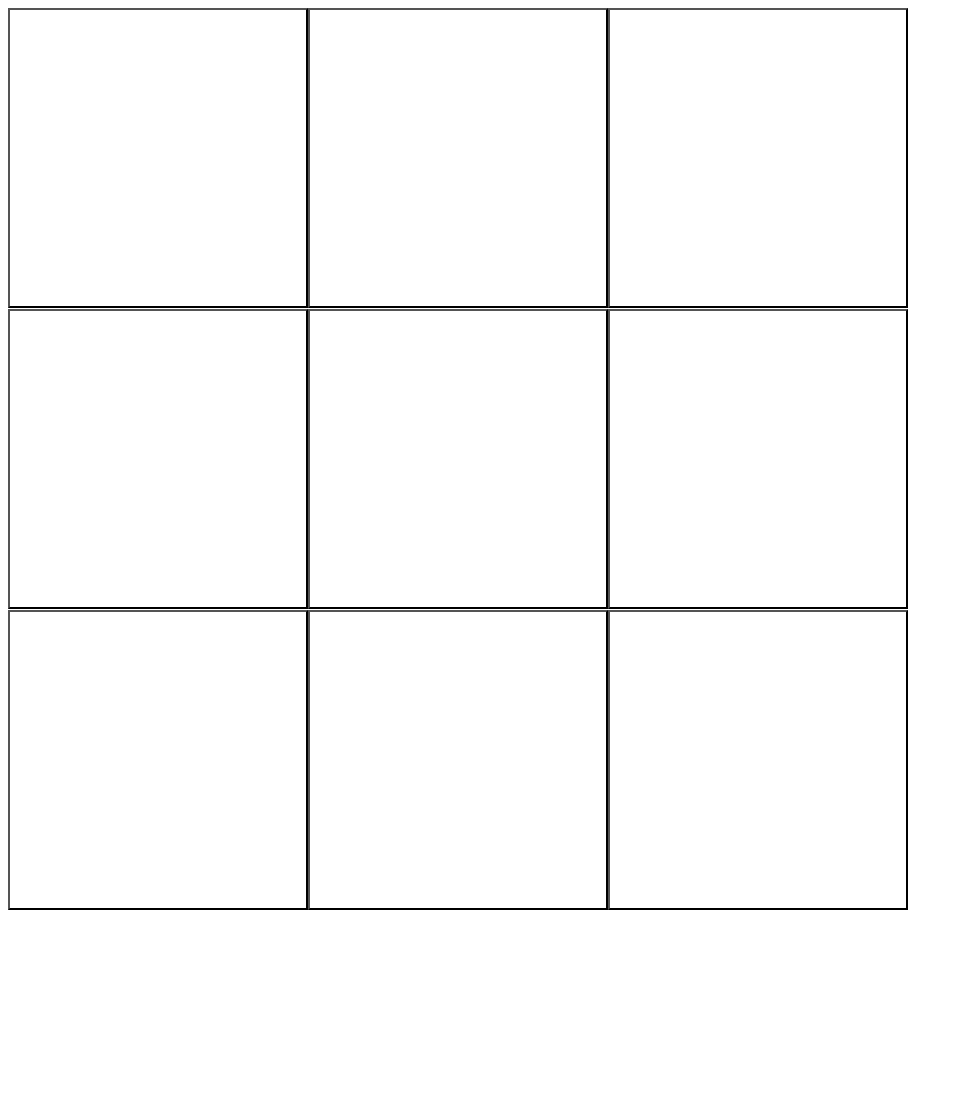
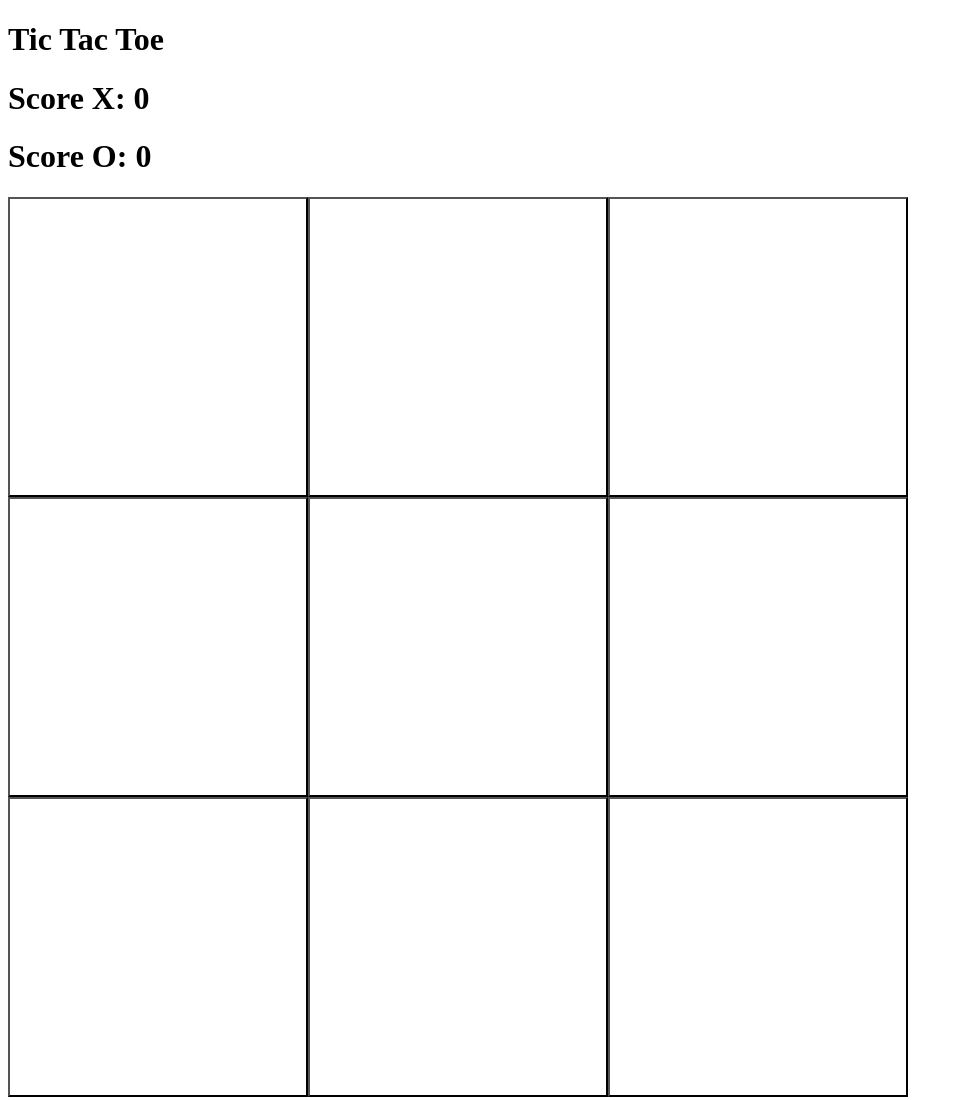
Before and after one commit to CoreyHam/tictactoe, a plain HTML site: page index.html in a window 1280 px wide. Shown: the whole page, without its empty margins (0-963 px from the left). Before the commit the page ends 919 px from the top, so only its background shows below. Drawn offline with Linux system fonts and the light colour scheme.

Commit message:
Update dev

```diff
--- a/css/style.css
+++ b/css/style.css
@@ -1,5 +1,9 @@
 .board{
-    max-width: 900px;
+    width: 900px;
+    height: 900px;
+    display: flex;
+    flex-flow: row wrap;
+
 }
 
 .tile{
@@ -11,4 +15,5 @@
 }
 .tile:disabled{
     background-color: black;
+    color: white;
 }
--- a/js/main.js
+++ b/js/main.js
@@ -2,7 +2,8 @@
 class Model {
     constructor() {
         this.title = "Tic Tac Toe";
-        this.score = 0;
+        this.scoreX = 0;
+        this.scoreO = 0;
         this.turn = "X's Turn";
         this.board = [0, 0, 0,
             0, 0, 0,
@@ -57,27 +58,37 @@ class View {
     }
     render(data) {
         console.log(data)
+
+        this.titleContainer = document.createElement("div");
+        this.titleContainer.id = "titleContainer"
         this.board = document.createElement("div");
         this.board.id = "board"
         this.board.classList = 'board'
         this.scoreContainer = document.createElement("div");
         this.scoreContainer.id = "scoreContainer"
-        this.boardContainer = document.createElement("div");
-        this.boardContainer.id = "boardContainer"
 
+        this.body.appendChild(this.titleContainer)
+        this.body.appendChild(this.scoreContainer)
         this.body.appendChild(this.board)
-        this.body.appendChild(this.scoreContainer)
-        this.body.appendChild(this.boardContainer)
 
         this.titleDisplay = document.createElement("h1");
+        this.titleDisplay.innerText = data.title;
+        this.titleContainer.appendChild(this.titleDisplay)
         this.scoreDisplay = document.createElement("div");
-        this.boardDisplay = document.createElement("button");
 
+        this.scoreDisplay = document.createElement("h1");
+        this.scoreDisplay.innerText = `Score X: ${data.scoreX}`
+        this.scoreContainer.appendChild(this.scoreDisplay)
+        this.scoreDisplay = document.createElement("div");
+        this.scoreDisplay = document.createElement("h1");
+        this.scoreDisplay.innerText = `Score O: ${data.scoreO}`
+        this.scoreContainer.appendChild(this.scoreDisplay)
+        this.scoreDisplay = document.createElement("div");
         // Create Tiles
         for (let i = 0; i < 9; i++) {
             let tile = document.createElement('button')
             tile.classList = `tile`
-            tile.addEventListener('click', (e) => { console.log(e.target); e.target.disabled = true })
+            tile.addEventListener('click', (e) => { console.log(e.target); e.target.disabled = true; e.target.innerText = "X" })
             board.prepend(tile)
         }
     }
```
